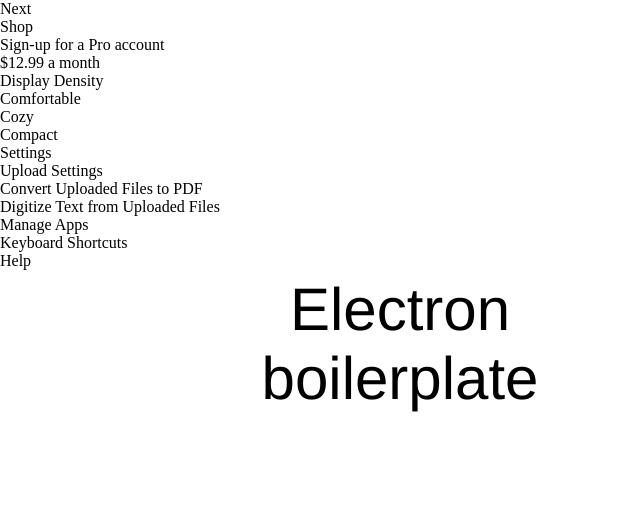
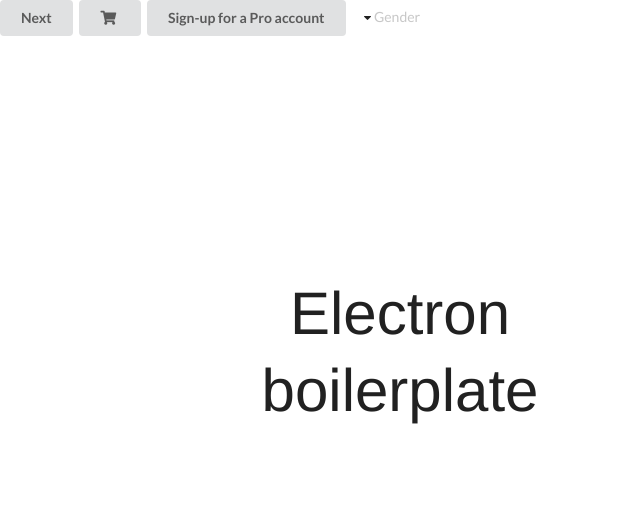
Before and after one commit to xwizard/karteczki, an Electron app: page index.html in a window 800 px wide. Shown: the whole page, without its empty margins (0-640 px from the left). Drawn offline with nearby package versions, Linux system fonts and the light colour scheme.

Commit message:
semantic ui still doesn't work ;/

```diff
--- a/index.html
+++ b/index.html
@@ -4,8 +4,7 @@
 		<meta charset="utf-8">
 		<title>Electron boilerplate</title>
 		<link rel="stylesheet" href="index.css">
-		<link rel="stylesheet" href="node_modules/semantic-ui-css/semantic.min.css"
-		<script type="text/javascript" src="node_modules/semantic-ui-css/semantic.js" onload="window.$ = window.jQuery = module.exports;"></script>
+		<link rel="stylesheet" href="node_modules/semantic-ui-css/semantic.min.css">
 		<script type="text/javascript" src="index.html.js"></script>
 
 		</script>
@@ -35,32 +34,13 @@
 				  </div>
 				</div>
 
-				<div class="ui icon top left pointing dropdown button">
-				  <i class="wrench icon"></i>
+				<div class="ui dropdown">
+				  <input name="gender" type="hidden">
+				  <i class="dropdown icon"></i>
+				  <div class="default text">Gender</div>
 				  <div class="menu">
-				    <div class="header">Display Density</div>
-				    <div class="item">Comfortable</div>
-				    <div class="item">Cozy</div>
-				    <div class="item">Compact</div>
-				    <div class="ui divider"></div>
-				    <div class="item">Settings</div>
-				    <div class="item">
-				      <i class="dropdown icon"></i>
-				      <span class="text">Upload Settings</span>
-				      <div class="menu">
-				        <div class="item">
-				          <i class="check icon"></i>
-				          Convert Uploaded Files to PDF
-				        </div>
-				        <div class="item">
-				          <i class="check icon"></i>
-				          Digitize Text from Uploaded Files
-				        </div>
-				      </div>
-				    </div>
-				    <div class="item">Manage Apps</div>
-				    <div class="item">Keyboard Shortcuts</div>
-				    <div class="item">Help</div>
+				    <div class="item" data-value="male">Male</div>
+				    <div class="item" data-value="female">Female</div>
 				  </div>
 				</div>
 
--- a/index.html.js
+++ b/index.html.js
@@ -1,4 +1,6 @@
 'use strict';
-$('.ui.dropdown')
-  .dropdown()
-;
+var jQuery = require('jquery');
+require('semantic-ui/semantic.js');
+var $ = jQuery;
+
+$('.ui.dropdown').dropdown();
--- a/index.js
+++ b/index.js
@@ -13,9 +13,9 @@ var mainWindow;
 
 function createMainWindow() {
 	var win = new BrowserWindow({
-		width: 600,
-		height: 400,
-		resizable: false
+		width: 800,
+		height: 500,
+		resizable: true
 	});
 
 	win.loadUrl('file://' + __dirname + '/index.html');
```
Also changed, not shown: package.json (+10 -4 lines), test/dummyTest.js (added, +10 -0 lines).
